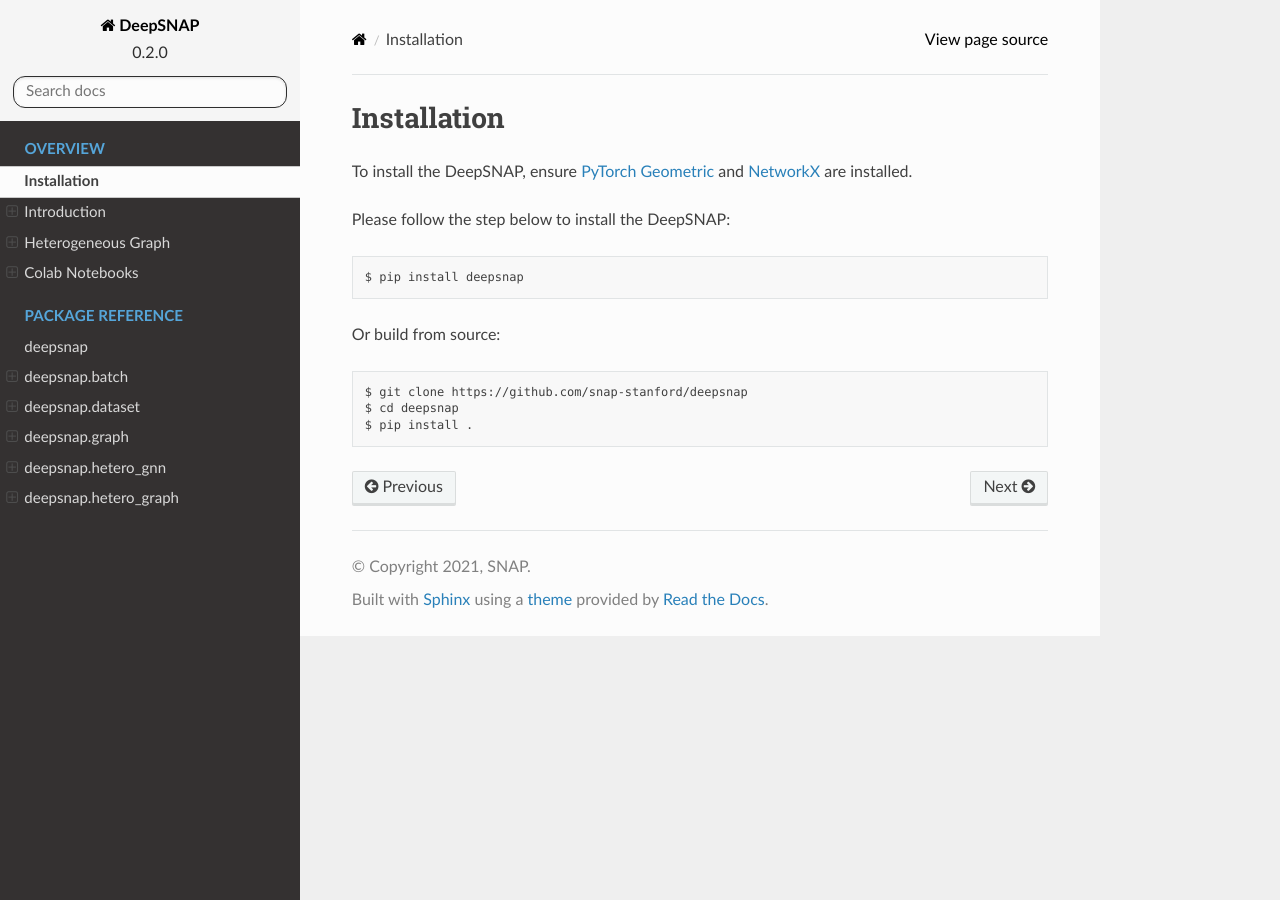
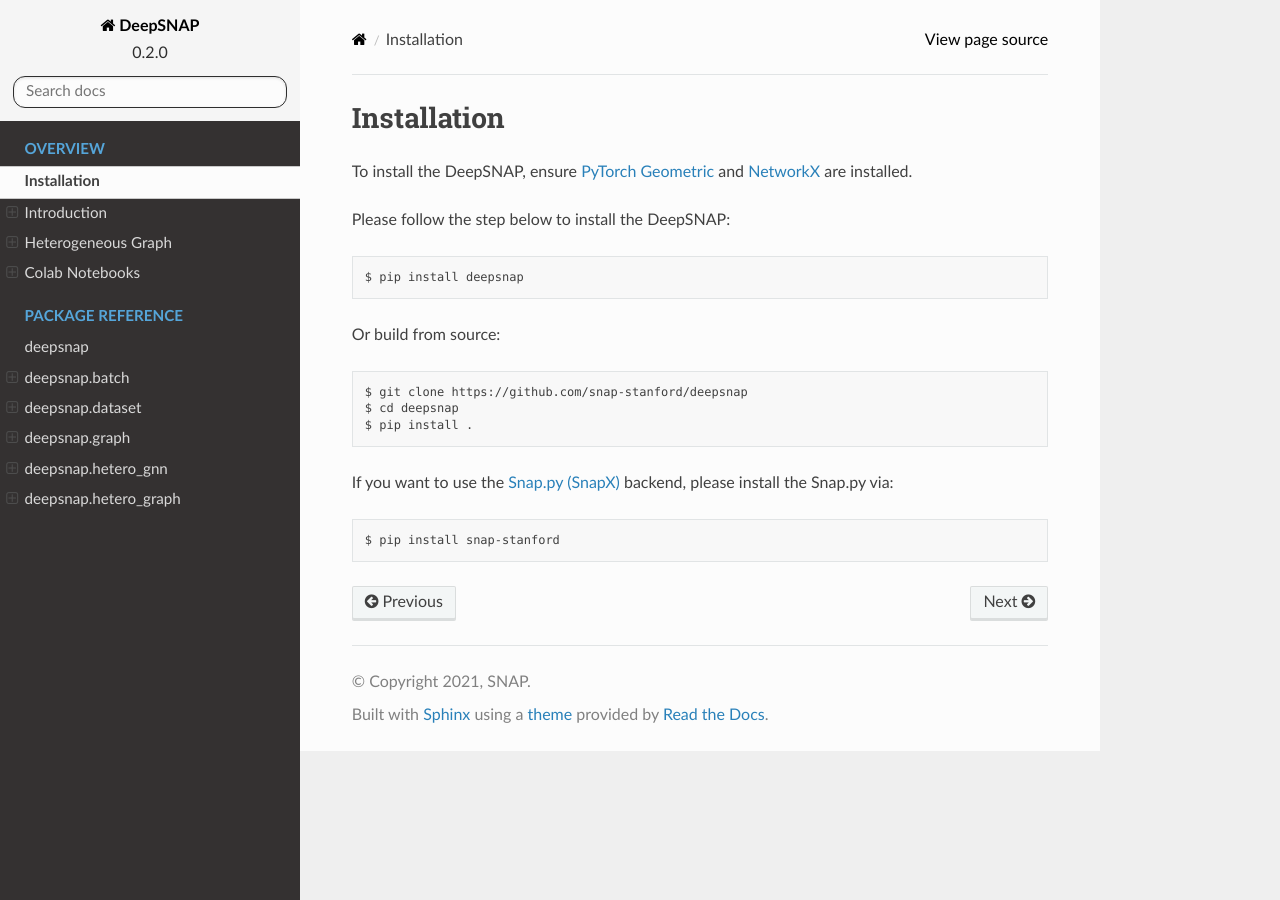
Before and after one commit to snap-stanford/deepsnap, a Sphinx documentation site: the page built from docs/source/notes/installation.rst, in a window 1280 px wide. Built offline with Sphinx 7.4.7 and the Read the Docs theme 2.0.0, drawn with Linux system fonts in a browser that asks for light colours.

Commit message:
Update documentation and its CSS

```diff
--- a/docs/source/_static/css/custom.css
+++ b/docs/source/_static/css/custom.css
@@ -73,5 +73,5 @@
 }
 
 .toctree-l1 > a.internal.reference {
-    font-size: 94% !important;
+    font-size: 95% !important;
 }
--- a/docs/source/modules/dataset.rst
+++ b/docs/source/modules/dataset.rst
@@ -9,15 +9,18 @@
 
 .. autoclass:: deepsnap.dataset.GraphDataset
 	:members:
+	:show-inheritance:
 
 DeepSNAP Dataset Generator
 --------------------------
 
 .. autoclass:: deepsnap.dataset.Generator
 	:members:
+	:show-inheritance:
 
 DeepSNAP Dataset EnsembleGenerator
 ----------------------------------
 
 .. autoclass:: deepsnap.dataset.EnsembleGenerator
 	:members:
+	:show-inheritance:
--- a/docs/source/modules/graph.rst
+++ b/docs/source/modules/graph.rst
@@ -9,3 +9,4 @@
 
 .. autoclass:: deepsnap.graph.Graph
 	:members:
+	:show-inheritance:
--- a/docs/source/notes/installation.rst
+++ b/docs/source/notes/installation.rst
@@ -16,3 +16,9 @@
 	$ git clone https://github.com/snap-stanford/deepsnap
 	$ cd deepsnap
 	$ pip install .
+
+If you want to use the `Snap.py (SnapX) <https://snap.stanford.edu/snappy/>`_ backend, please install the Snap.py via:
+
+.. code-block:: none
+
+	$ pip install snap-stanford
```
